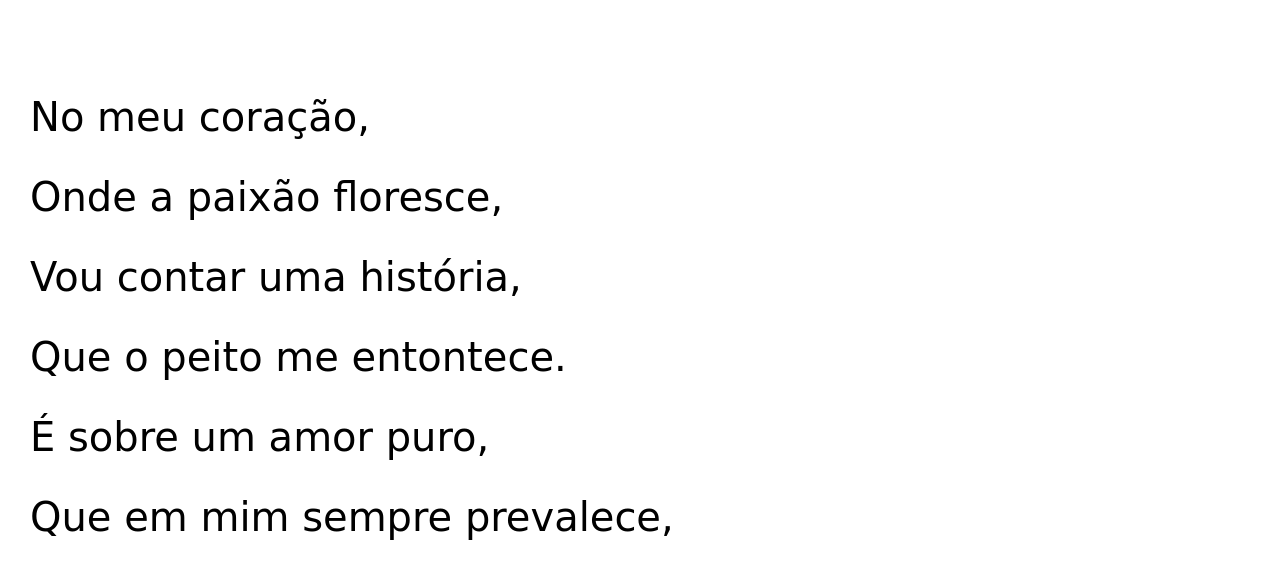
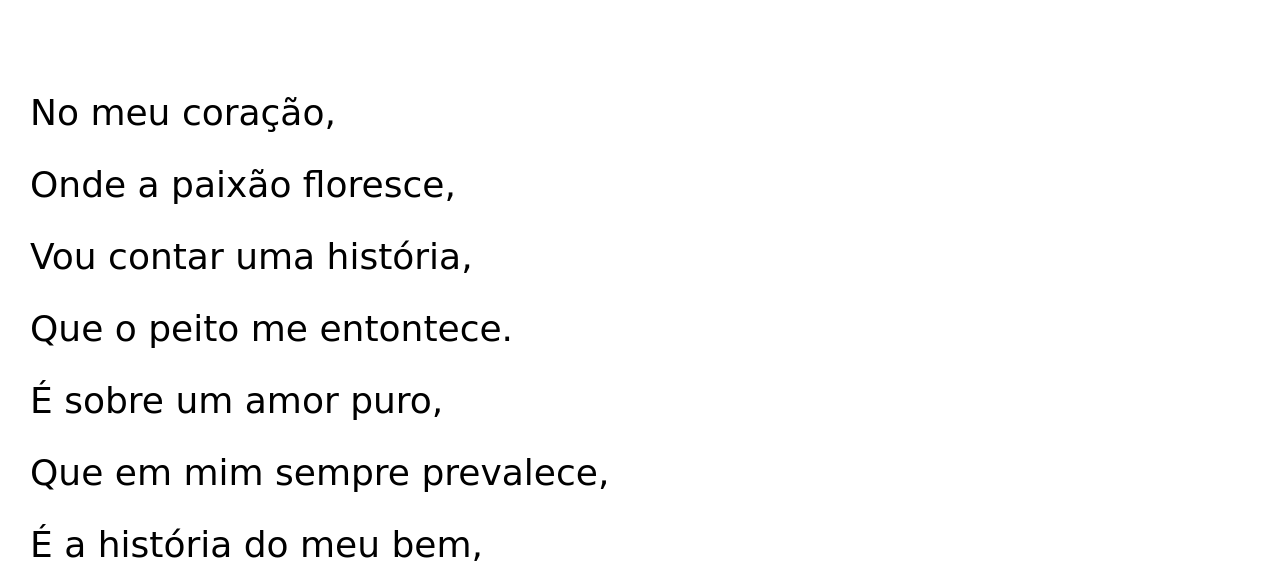
Before and after one commit to luiz-lima-junior/cordel-teresa, a plain HTML site: page index.html in a window 1280 px wide. Shown: the part 215-786 px from the top of the page. Drawn offline with Linux system fonts and the light colour scheme; a web font is replaced by a local one.

Commit message:
att font size p

```diff
--- a/style/style.css
+++ b/style/style.css
@@ -60,7 +60,7 @@ section {
     line-height: 2em;
     padding-left: 30px;
     font-family: var(--font3);
-    font-size: 5vh;
+    font-size: 4.5vh;
 }
 
 section > p {
```
